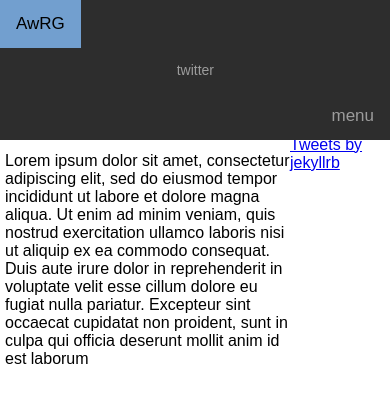
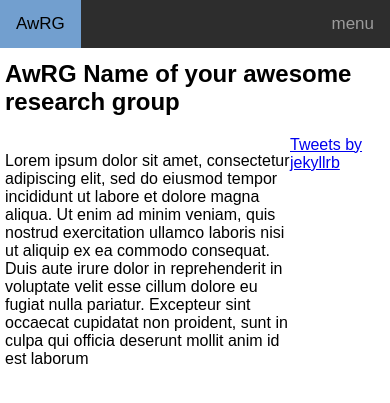
Before and after one commit to gherardovarando/web-group-template, a Jekyll site: the page built from index.md, in a window 390 px wide. Shown: the top 403 px of the page. Built offline with Jekyll 4.4.1, drawn with Linux system fonts in a browser that asks for light colours; comment, search, counter and statistics services are not loaded.

Commit message:
fix style topmenu

```diff
--- a/assets/style/style.css
+++ b/assets/style/style.css
@@ -175,12 +175,10 @@ div.title {
 		float: right;
 		display: block;
 	}
-	.topnav div.links {
+	.topnav div.plinks {
 		display: none;
 	}
-}
 
-@media screen and (max-width: 600px) {
 	.topnav.responsive {position: fixed;}
 	.topnav.responsive .menubutton {
 		position: absolute;
@@ -192,11 +190,11 @@ div.title {
 		display: block;
 		text-align: left;
 	}
-	.topnav.responsive div.links {
+	.topnav.responsive div.plinks {
 		display: flex;
 		flex-wrap: wrap;
 	}
-	.topnav.responsive a.link {
+	.topnav.responsive a.plink {
 		text-align: left;
 		float: none;
 	}
```
